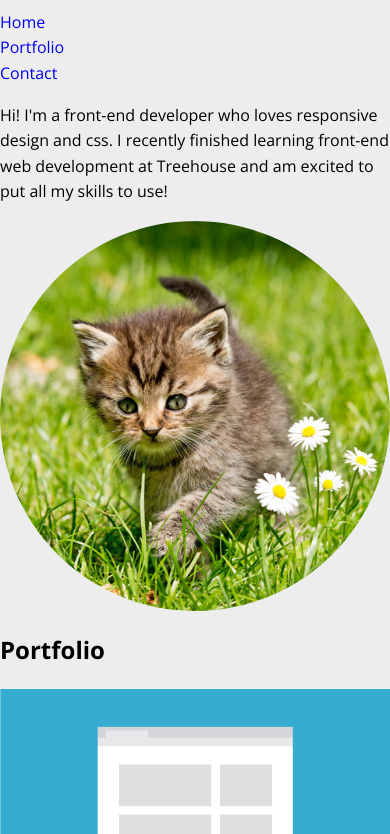
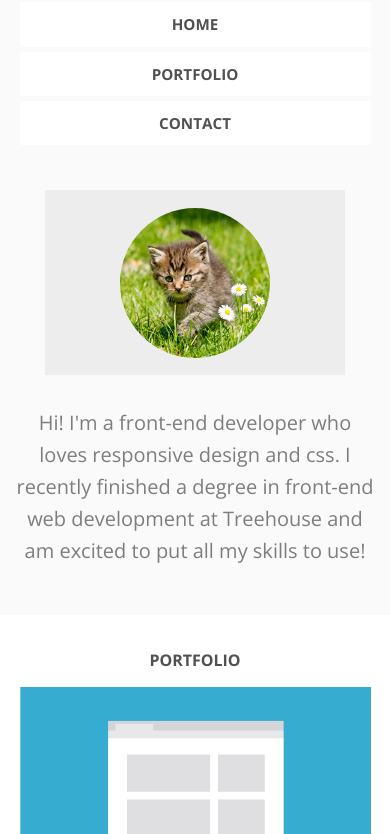
Before and after one commit to a-woodworth/responsive_layout, a plain HTML site: page index.html in a window 390 px wide. Shown: the part 69-903 px from the top of the page. Drawn offline with nearby package versions, Linux system fonts and the light colour scheme.

Commit message:
Add partial styles for mobile layout

```diff
--- a/css/styles.css
+++ b/css/styles.css
@@ -2,7 +2,7 @@
     Global Layout Set-up
 ____________________________________________________________________*/
 
-html {
+* {
   box-sizing: border-box;
 }
 
@@ -10,12 +10,21 @@ body {
   font-family: 'Open Sans', sans-serif;
   font-size: 1em;
   line-height: 1.6;
-  background-color: #EDEDED;
-  margin: 0;
-  padding: 0;
+  background-color: #FAFAFA;
 }
 
 h1, h2 {
+  font-size: 1em;
+  text-align: center;
+  color: #515151;
+}
+
+h1 {
+  font-weight: 800;
+}
+
+h2 {
+  text-transform: uppercase;
   font-weight: 700;
 }
 
@@ -43,7 +52,8 @@ ____________________________________________________________________*/
 /* ----- Navigation ----- */
 
 .name {
-  font-size: 1.25em;
+  font-size: 1.5em;
+  margin: 0;
 }
 
 .main_nav {
@@ -51,39 +61,45 @@ ____________________________________________________________________*/
 }
 
 .name a,
-.main-nav a {
-  padding: 10px 15px;
+.main_nav a {
+  padding: 10px 30px;
   text-align: center;
   display: block;
+  color: #515151;
+}
+
+.main_nav a {
+  font-size: .95em;
+  font-weight: 700;
+  text-transform: uppercase;
+  background-color: #fff;
+  margin-bottom: 5px;
 }
 
 
 /* ----- Layout Containers -----*/
 
 .main_header {
-
-}
-
-.container {
-
+  padding: .5em 0 .5em;
+  margin: 0 auto;
 }
 
 .bio {
-
+  padding: 0 1em;
 }
 
 .portfolio {
-
+  padding: 5%;
+  background-color: #fff;
 }
 
 .contact {
-
+  text-align: center;
 }
 
 .main_footer {
-
+  font-size: .75em;
 }
-
 
 
 /*___________________________________________________________________
@@ -95,24 +111,44 @@ ____________________________________________________________________*/
 #bio_photo {
   display: block;
   border-radius: 100%;
+  max-width: 150px;
+  position: relative;
+  top: 17.5px;
+  left: 75px;
+}
+
+.bio_photo {
+  max-width: 300px;
+  height: 185px;
+  background-color: #EDEDED;
+  margin: 2rem auto;
 }
 
 .intro {
-
+  font-size: 1.25em;
+  color: rgb(126, 126, 126);
+  text-align: center;
+  margin: 0 0 3rem;
 }
 
-
 /* ----- Portfolio Section ----- */
-
 
 .card {
 
 }
 
-
 /* ----- Contact Section ----- */
 
+.contact a {
+  color: #939393;
+}
 
+/* ----- Footer ----- */
+
+#full_footer,
+#mobile_footer {
+  text-transform: uppercase;
+}
 
 
 /*___________________________________________________________________
@@ -123,15 +159,41 @@ ____________________________________________________________________*/
 
 @media screen and (min-width: 320px) and (max-width: 767px) {
 
+  .container {
+    width: 90%;
+    margin: 0 auto;
+  }
+
   #full_footer {
     display: none;
   }
 
 }
 
+/* ----- Float Clearfix ----- */
+
+.clearfix::after {
+  content: " ";
+  display: table;
+  clear: both;
+}
+
 /* ----- Tablet ----- */
 
 @media screen and (min-width: 768px) {
+
+  .name {
+    float: left;
+  }
+
+  .main_nav {
+    float: left;
+  }
+
+  .main_nav li {
+    display: inline-block;
+    margin-left: 15px;
+  }
 
   #mobile_footer {
     display: none;
@@ -143,5 +205,9 @@ ____________________________________________________________________*/
 
 @media screen and (min-width: 1024px) {
 
+  .container {
+      width: 80%;
+      margin: 0 auto;
+    }
 
 }
--- a/index.html
+++ b/index.html
@@ -2,18 +2,21 @@
 <html>
   <head>
     <title>Hello KittyCoder</title>
-    <link href='https://fonts.googleapis.com/css?family=Open+Sans:400,700,600' rel='stylesheet' type='text/css'>
+    <link href='https://fonts.googleapis.com/css?family=Open+Sans:400,700,600,800' rel='stylesheet' type='text/css'>
     <link rel="stylesheet" href="css/normalize.css">
     <link rel="stylesheet" href="css/styles.css">
+    <meta name="viewport" content="width=device-width, initial-scale=1.0">
   </head>
   <body>
 
     <header class="main_header">
-      <div class="container">
+      <div class="container clearfix">
         <span><a id="top_of_page"></a></span>
         <h1 class="name"><a id="name">Hello KittyCoder</a></h1>
         <ul class="main_nav">
-          <li><a href="#top_of_page">Home</a></li>
+          <li>
+            <a href="#top_of_page">Home</a>
+          </li>
           <li><a href="#my_portfolio">Portfolio</a></li>
           <li><a href="#contact_me">Contact</a></li>
         </ul>
@@ -21,8 +24,10 @@
     </header><!--/.main-header-->
 
     <div class="bio">
-      <p class="intro">Hi! I'm a front-end developer who loves responsive design and css. I recently finished learning front-end web development at Treehouse and am excited to put all my skills to use!</p>
-      <img id="bio_photo" src="images/profile_picture.jpg">
+      <div class="bio_photo">
+        <img id="bio_photo" src="images/profile_picture.jpg">
+      </div>
+      <p class="intro">Hi! I'm a front-end developer who loves responsive design and css. I recently finished a degree in front-end web development at Treehouse and am excited to put all my skills to use!</p>
     </div><!--/.bio-->
 
     <section class="portfolio">
@@ -74,7 +79,7 @@
     </section><!--/.contact-->
 
     <footer class="main_footer">
-      <p>Hello KittyCoder</p>
+      <p class="name">Hello KittyCoder</p>
       <ul>
         <div id="full_footer">
           <li><a href="#top_of_page">Home</a></li>
```
